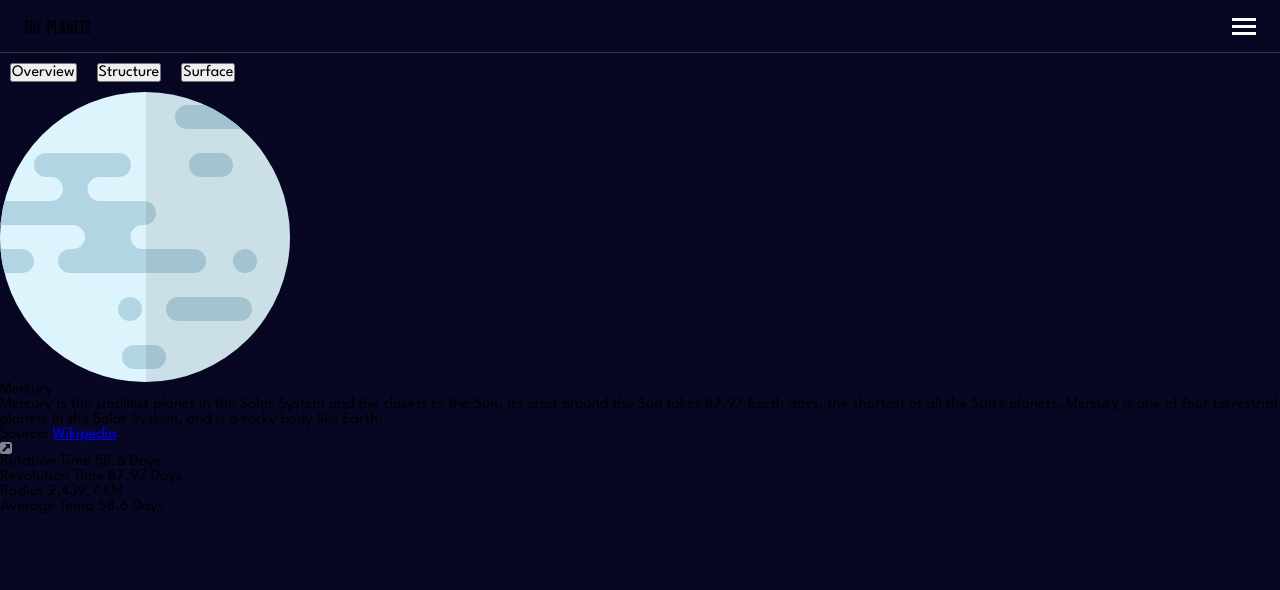
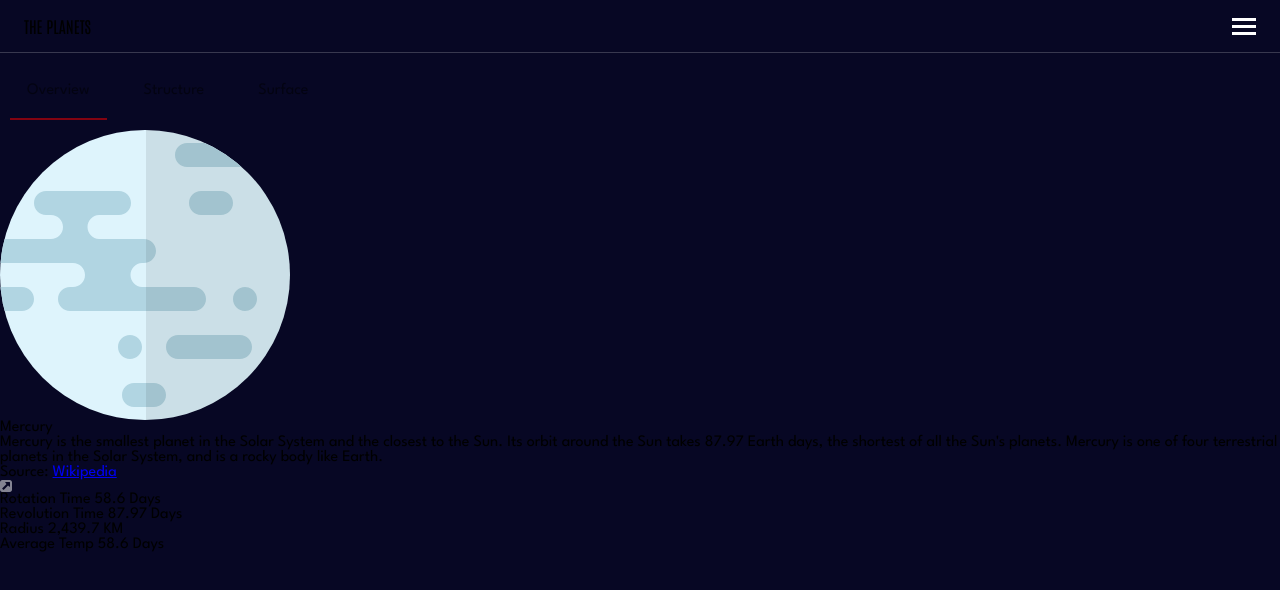
Before and after one commit to radhd/Planets-fact-site, a React (Vite) app: page /mercury in a window 1280 px wide. Shown: the top 590 px of the page. Built offline with nearby package versions, Linux system fonts and the light colour scheme.

Commit message:
Create state to check if overview section is active

```diff
--- a/src/components/ButtonOverview.jsx
+++ b/src/components/ButtonOverview.jsx
@@ -1,3 +1,21 @@
-export default function ButtonOverview({ children }) {
-  return <button>{children}</button>;
+import styled from "styled-components";
+
+export default function ButtonOverview({ children, onClick, isActive }) {
+  return (
+    <>
+      <OverviewButton onClick={onClick} isActive={isActive}>
+        {children}
+      </OverviewButton>
+    </>
+  );
 }
+
+const OverviewButton = styled.button`
+  border: none;
+  outline: none;
+  background-color: transparent;
+  opacity: 50%;
+  padding: 20px 17px;
+  ${({ isActive }) =>
+    isActive ? `border-bottom: 2px solid red;` : `border-bottom: none`};
+`;
--- a/src/components/Header.jsx
+++ b/src/components/Header.jsx
@@ -82,10 +82,7 @@ const Planets = styled.div`
   padding: 24px 24px;
   display: flex;
   align-items: center;
-  /*  */
   justify-content: space-between;
-  /*  */
-  /* gap: 25px; */
   border-top: 1px solid #38384f;
 `;
 
--- a/src/components/Information.jsx
+++ b/src/components/Information.jsx
@@ -2,7 +2,7 @@ import iconSource from "../assets/icon-source.svg";
 
 export default function Information({ data }) {
   return (
-    <div>
+    <section>
       <img src={data.images.planet} alt="" />
       <h1>{data.name}</h1>
       <p>{data.overview.content}</p>
@@ -24,6 +24,6 @@ export default function Information({ data }) {
       <div>
         <span>Average Temp</span> <span>{data.rotation}</span>
       </div>
-    </div>
+    </section>
   );
 }
--- a/src/pages/Planet.jsx
+++ b/src/pages/Planet.jsx
@@ -1,15 +1,40 @@
-import { useContext } from "react";
+import { useContext, useState } from "react";
 import { DataContext } from "../App";
 import Information from "../components/Information";
 import ButtonOverview from "../components/ButtonOverview";
+import styled from "styled-components";
 
 export default function Planet() {
+  const [isActive, setIsActive] = useState("Overview");
+
   const data = useContext(DataContext);
+
+  const toggleHandler = (e) => {
+    setIsActive(e.target.textContent);
+  };
+
   return (
     <>
-      <ButtonOverview>Overview</ButtonOverview>
-      <ButtonOverview>Structure</ButtonOverview>
-      <ButtonOverview>Surface</ButtonOverview>
+      <section>
+        <ButtonOverview
+          onClick={toggleHandler}
+          isActive={isActive === "Overview"}
+        >
+          Overview
+        </ButtonOverview>
+        <ButtonOverview
+          onClick={toggleHandler}
+          isActive={isActive === "Structure"}
+        >
+          Structure
+        </ButtonOverview>
+        <ButtonOverview
+          onClick={toggleHandler}
+          isActive={isActive === "Surface"}
+        >
+          Surface
+        </ButtonOverview>
+      </section>
       <Information data={data} />
     </>
   );
```
